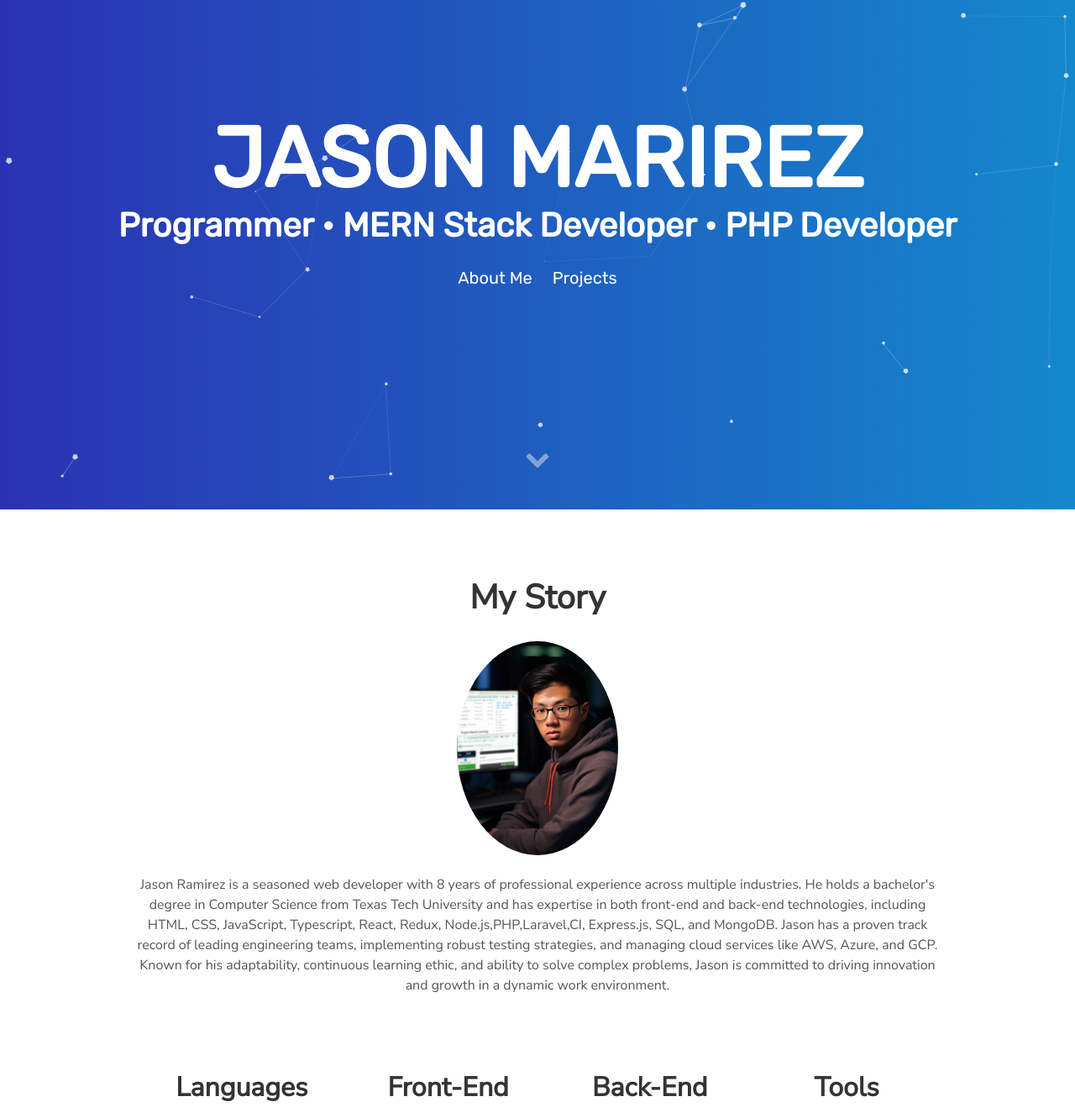
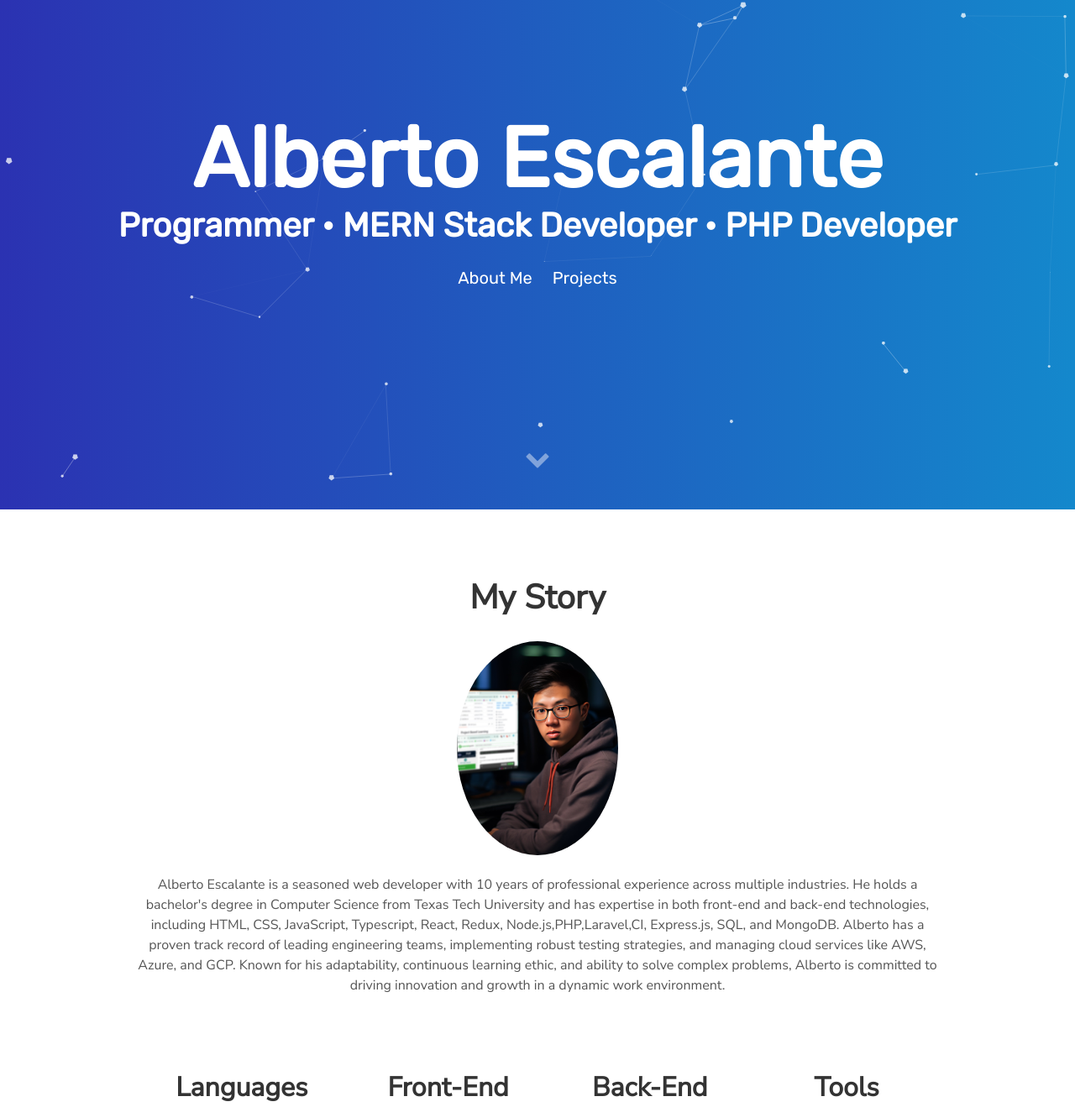
Before and after one commit to Da-MongXiang/purple-dream2, a plain HTML site: page index.html in a window 1280 px wide. Shown: the part 193-1512 px from the top of the page at 84% size. Drawn offline with nearby package versions, Linux system fonts and the light colour scheme.

Commit message:
22th commit

```diff
--- a/index.html
+++ b/index.html
@@ -10,16 +10,16 @@
     <!-- Description Metadata-->
     <meta name="description" content="Portfolio Website" />
     <!-- Author Metadata -->
-    <meta name="author" content="Jason Marirez" />
+    <meta name="author" content="Alberto Escalante" />
     <!-- Keyword Metadata -->
     <meta
       name="keywords"
-      content="Jason Marirez Portfolio"
+      content="Alberto Escalante Portfolio"
     />
     <!-- Webpage Logo -->
     <link rel="shortcut icon" href="./assets/img/favicon.ico" />
     <!-- Webpage Title -->
-    <title>Jason Marirez</title>
+    <title>Alberto Escalante</title>
 
     <!-- Import CSS: Main Stylesheet -->
     <link rel="stylesheet" href="./assets/css/main.css" />
@@ -29,7 +29,7 @@
     <div id="particles-js">
       <div class="header">
         <h1>
-          <span class="site-title">JASON MARIREZ</span>
+          <span class="site-title">Alberto Escalante</span>
           <span class="site-description">Programmer • MERN Stack Developer • PHP Developer</span>
         </h1>
         <div class="header-links">
@@ -61,7 +61,7 @@
           />
         </picture>
         <p>
-          Jason Ramirez is a seasoned web developer with 8 years of professional experience across multiple industries. He holds a bachelor's degree in Computer Science from Texas Tech University and has expertise in both front-end and back-end technologies, including HTML, CSS, JavaScript, Typescript, React, Redux, Node.js,PHP,Laravel,CI, Express.js, SQL, and MongoDB. Jason has a proven track record of leading engineering teams, implementing robust testing strategies, and managing cloud services like AWS, Azure, and GCP. Known for his adaptability, continuous learning ethic, and ability to solve complex problems, Jason is committed to driving innovation and growth in a dynamic work environment.
+          Alberto Escalante is a seasoned web developer with 10 years of professional experience across multiple industries. He holds a bachelor's degree in Computer Science from Texas Tech University and has expertise in both front-end and back-end technologies, including HTML, CSS, JavaScript, Typescript, React, Redux, Node.js,PHP,Laravel,CI, Express.js, SQL, and MongoDB. Alberto has a proven track record of leading engineering teams, implementing robust testing strategies, and managing cloud services like AWS, Azure, and GCP. Known for his adaptability, continuous learning ethic, and ability to solve complex problems, Alberto is committed to driving innovation and growth in a dynamic work environment.
         </p>
       </div>
 
@@ -246,7 +246,7 @@
     </section>
 
     <footer class="footer">
-      <p>&copy; Jason Marirez, 2020</p>
+      <p>&copy; Alberto Escalante, 2020</p>
     </footer>
 
     <!-- Import JS: Particles Theme -->
```
